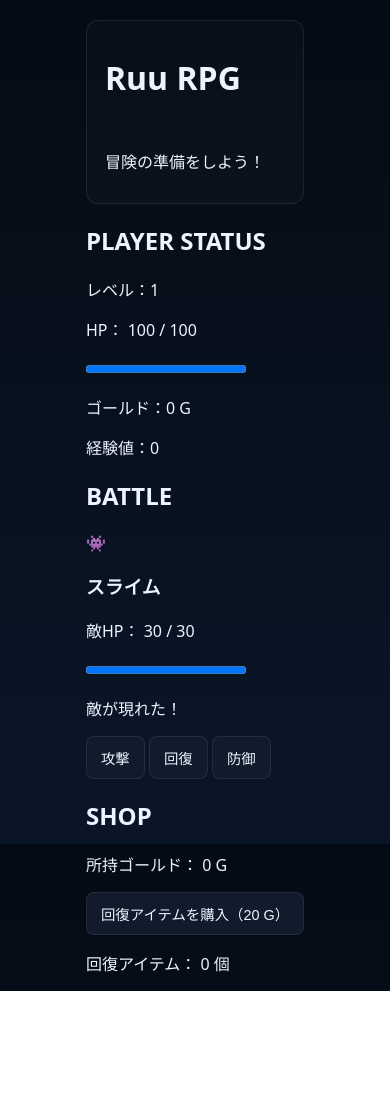
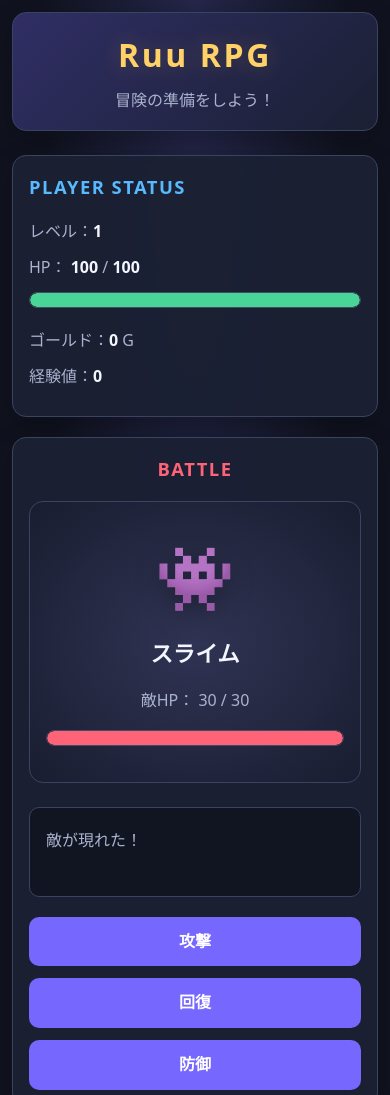
Before and after one commit to ruumo-14/ruu-RPG, a plain HTML site: page rpg.html in a window 390 px wide. Shown: the top 1095 px of the page. Before the commit the page ends 991 px from the top, so only its background shows below. Drawn offline with Linux system fonts and the light colour scheme.

Commit message:
Update rpg.css

```diff
--- a/rpg.css
+++ b/rpg.css
@@ -1,205 +1,429 @@
-/* rpg.css updates for stage/shop visuals */
-:root{
-  --bg:#08121a;
-  --panel:#0f1724;
-  --panel2:#111b2c;
-  --line:rgba(255,255,255,0.08);
-  --text:#edf3ff;
-  --muted:#a1b1c9;
-  --accent:#7ef3c6;
-  --danger:#ff6b6b;
-  --warn:#ffd166;
+
+/* ========================================
+   Ruu RPG - Main Stylesheet
+   ======================================== */
+
+/* ---------- 基本設定 ---------- */
+
+:root {
+  color-scheme: dark;
+
+  --bg: #10131f;
+  --panel: #1b2033;
+  --panel-light: #252c43;
+  --border: #394463;
+
+  --text: #f4f6ff;
+  --text-muted: #aab3ce;
+
+  --primary: #7667ff;
+  --primary-hover: #958aff;
+
+  --green: #48d597;
+  --red: #ff6378;
+  --gold: #ffd166;
+  --blue: #58b9ff;
+
+  --radius: 14px;
+  --shadow: 0 8px 24px rgb(0 0 0 / 25%);
 }
-*{box-sizing:border-box}
-html,body{height:100%}
-body{
-  margin:0;
-  background:linear-gradient(180deg,#050b14,#0a1628);
-  color:var(--text);
-  font-family: system-ui, -apple-system, BlinkMacSystemFont, "Segoe UI", sans-serif;
-  display:flex;
-  flex-direction:column;
-  align-items:center;
-  justify-content:flex-start;
-  padding:20px;
+
+* {
+  box-sizing: border-box;
 }
-header{
-  width:min(900px, 100%);
-  display:flex;
-  align-items:center;
-  justify-content:space-between;
-  gap:12px;
-  padding:14px 18px;
-  background:rgba(255,255,255,0.02);
-  border:1px solid var(--line);
-  border-radius:12px;
+
+html {
+  min-height: 100%;
+  background: var(--bg);
 }
-.title-group h1{
-  margin:0;
-  font-size:clamp(1.2rem, 2vw, 2rem);
+
+body {
+  margin: 0;
+  min-height: 100vh;
+  padding: 24px;
+
+  color: var(--text);
+  background:
+    radial-gradient(
+      ellipse at top,
+      #25264a 0%,
+      var(--bg) 55%
+    );
+
+  font-family:
+    system-ui,
+    -apple-system,
+    BlinkMacSystemFont,
+    "Segoe UI",
+    sans-serif;
+
+  line-height: 1.6;
 }
-.subtitle{
-  color:var(--muted);
-  font-size:0.8rem;
-  margin-top:4px;
+
+button {
+  font: inherit;
 }
-.top-actions{
-  display:flex;
-  gap:10px;
-  align-items:center;
+
+button:focus-visible {
+  outline: 3px solid var(--gold);
+  outline-offset: 4px;
 }
-.status-mini{display:flex;align-items:center;gap:6px}
-button, .link-btn{
-  border:1px solid var(--line);
-  background:var(--panel2);
-  color:var(--text);
-  padding:10px 14px;
-  border-radius:8px;
-  font-size:0.9rem;
-  text-decoration:none;
-  cursor:pointer;
+
+button:disabled {
+  opacity: 0.45;
+  cursor: not-allowed;
 }
-button:hover, .link-btn:hover{
-  border-color:rgba(126,243,198,.5);
+
+/* ---------- ゲーム全体 ---------- */
+
+#rpg-game {
+  width: 100%;
+  max-width: 1000px;
+  margin: 0 auto;
 }
-.game-shell{
-  width:min(900px, 100%);
-  margin-top:18px;
-  background:rgba(255,255,255,0.02);
-  border:1px solid var(--line);
-  border-radius:14px;
-  padding:18px;
+
+#game-header {
+  margin-bottom: 24px;
+  padding: 24px;
+  text-align: center;
+
+  background: linear-gradient(
+    135deg,
+    #302e65,
+    #1b2033
+  );
+
+  border: 1px solid var(--border);
+  border-radius: var(--radius);
+  box-shadow: var(--shadow);
 }
-.status-panel{
-  display:flex;
-  gap:12px;
-  margin-bottom:16px;
+
+#game-header h1 {
+  margin: 0;
+  color: var(--gold);
+
+  font-size: clamp(2rem, 5vw, 3rem);
+  font-weight: 900;
+  letter-spacing: 0.08em;
+
+  text-shadow: 0 0 24px rgb(255 209 102 / 20%);
 }
-.status-item{
-  min-width:120px;
-  border:1px solid var(--line);
-  border-radius:10px;
-  padding:10px 12px;
-  background:rgba(255,255,255,0.02);
+
+#game-message {
+  margin: 8px 0 0;
+  color: var(--text-muted);
 }
-.label{
-  display:block;
-  font-size:0.7rem;
-  color:var(--muted);
-  margin-bottom:6px;
+
+/* ---------- 共通パネル ---------- */
+
+#status-panel,
+#battle-panel,
+#shop-panel,
+#game-over-screen {
+  margin-bottom: 20px;
+  padding: 24px;
+
+  background: rgb(27 32 51 / 95%);
+  border: 1px solid var(--border);
+  border-radius: var(--radius);
+  box-shadow: var(--shadow);
 }
-.canvas-wrap{
-  width:100%;
-  display:flex;
-  justify-content:center;
-  background:#040b14;
-  border:1px solid var(--line);
-  border-radius:12px;
-  overflow:hidden;
+
+section h2 {
+  margin-top: 0;
+  margin-bottom: 18px;
+
+  font-size: 1.15rem;
+  letter-spacing: 0.08em;
 }
-canvas{
-  display:block;
-  width:min(100%, 640px);
-  height:auto;
-  image-rendering:pixelated;
-  background:#06111c;
+
+#status-panel h2,
+#shop-panel h2 {
+  color: var(--blue);
 }
-.hint{
-  color:var(--muted);
-  text-align:center;
-  margin:12px 0 0;
-  font-size:0.8rem;
+
+#battle-panel h2 {
+  color: var(--red);
 }
-.modal {
-  position: fixed;
-  inset: 0;
-  background: rgba(0, 0, 0, 0.6);
-  display: none;
-  align-items: center;
-  justify-content: center;
-  padding: 20px;
-  z-index: 50;
+
+#status-panel p {
+  margin: 10px 0;
+  color: var(--text-muted);
 }
-.modal.show {
-  display: flex;
+
+#status-panel span,
+#shop-panel span {
+  color: var(--text);
+  font-weight: 700;
 }
-.modal-content {
-  width: min(420px, 100%);
-  background: var(--panel);
-  border: 1px solid var(--line);
-  border-radius: 14px;
-  padding: 20px;
-  box-shadow: 0 20px 40px rgba(0, 0, 0, 0.35);
-  position: relative;
+
+/* ---------- HPバー ---------- */
+
+progress {
+  display: block;
+  width: 100%;
+  height: 16px;
+
+  overflow: hidden;
+  appearance: none;
+  -webkit-appearance: none;
+
+  background: #090c16;
+  border: 1px solid #424a64;
+  border-radius: 999px;
 }
-.modal-content h2 {
-  margin: 0;
+
+progress::-webkit-progress-bar {
+  background: #090c16;
+  border-radius: 999px;
+}
+
+progress::-webkit-progress-value {
+  background: var(--green);
+  border-radius: 999px;
+  transition: width 0.25s ease;
+}
+
+progress::-moz-progress-bar {
+  background: var(--green);
+  border-radius: 999px;
+}
+
+#enemy-hp-bar::-webkit-progress-value {
+  background: var(--red);
+}
+
+#enemy-hp-bar::-moz-progress-bar {
+  background: var(--red);
+}
+
+#player-hp-bar,
+#enemy-hp-bar {
+  margin: 12px 0 20px;
+}
+
+/* ---------- 戦闘エリア ---------- */
+
+#battle-panel {
+  text-align: center;
+}
+
+#enemy-area {
+  max-width: 440px;
+  margin: 0 auto 24px;
+  padding: 24px;
+
+  background:
+    radial-gradient(
+      ellipse at center,
+      #303454,
+      #191d30
+    );
+
+  border: 1px solid var(--border);
+  border-radius: var(--radius);
+}
+
+#enemy-icon {
+  margin: 8px 0;
+  font-size: clamp(4rem, 12vw, 6rem);
+
+  filter: drop-shadow(
+    0 8px 12px rgb(0 0 0 / 30%)
+  );
+
+  animation: enemy-float 2.5s ease-in-out infinite;
+}
+
+#enemy-name {
+  margin: 8px 0;
   font-size: 1.4rem;
 }
-.modal-actions,
-.shop-actions {
+
+#enemy-area p {
+  color: var(--text-muted);
+}
+
+#battle-log {
+  min-height: 90px;
+  margin: 20px 0;
+  padding: 16px;
+
+  text-align: left;
+  color: var(--text-muted);
+
+  background: #111522;
+  border: 1px solid var(--border);
+  border-radius: 10px;
+}
+
+#battle-log p {
+  margin: 4px 0;
+}
+
+/* ---------- ボタン ---------- */
+
+#battle-actions {
   display: flex;
-  gap: 10px;
-  justify-content: flex-end;
-  margin-top: 16px;
+  flex-wrap: wrap;
+  justify-content: center;
+  gap: 12px;
 }
-.gold-wrap {
-  display: flex;
-  align-items: center;
-  gap: 8px;
-  padding: 8px 10px;
-  border: 1px solid var(--line);
-  border-radius: 8px;
-  background: rgba(255,255,255,0.02);
+
+#battle-actions button,
+#buy-potion-button,
+#restart-button {
+  min-height: 46px;
+  padding: 11px 22px;
+
+  color: white;
+  background: var(--primary);
+  border: 1px solid transparent;
+  border-radius: 10px;
+
+  font-weight: 700;
+  cursor: pointer;
+
+  transition:
+    background 0.2s ease,
+    transform 0.2s ease,
+    box-shadow 0.2s ease;
 }
-.gold-wrap .label {
-  margin-bottom: 0;
+
+#battle-actions button:hover:not(:disabled),
+#buy-potion-button:hover:not(:disabled),
+#restart-button:hover:not(:disabled) {
+  background: var(--primary-hover);
+  transform: translateY(-2px);
+  box-shadow: 0 5px 15px rgb(118 103 255 / 20%);
 }
-.modal-content.full {
-  width: 100%;
-  height: 100%;
-  border-radius: 0;
-  display: flex;
-  flex-direction: column;
+
+#attack-button {
+  background: #b83d55;
 }
-.shop-items {
-  margin-top: 16px;
-  overflow: auto;
-  flex: 1 1 auto;
+
+#attack-button:hover:not(:disabled) {
+  background: #df4d68;
 }
-.shop-effects {
-  position: absolute;
-  left: 16px;
-  right: 16px;
-  bottom: 16px;
-  pointer-events: none;
+
+#heal-button {
+  background: #21885f;
 }
-.purchase-effect {
-  display: inline-block;
-  background: rgba(126,243,198,0.12);
-  color: var(--accent);
-  border: 1px solid rgba(126,243,198,0.25);
-  padding: 8px 12px;
-  border-radius: 8px;
-  margin-top: 6px;
-  transform: translateY(0);
-  opacity: 1;
-  transition: transform 0.6s ease, opacity 0.6s ease;
+
+#heal-button:hover:not(:disabled) {
+  background: #2ca876;
 }
-.purchase-effect.fade {
-  transform: translateY(-30px);
-  opacity: 0;
+
+#defend-button {
+  background: #286da5;
 }
-.stage-list { margin-top:8px }
-.stage-row { border-bottom:1px solid rgba(255,255,255,0.03); padding:6px 0 }
-.stage-row button[disabled] { opacity: 0.5 }
-@media (max-width:640px){
-  header{
-    flex-direction:column;
-    align-items:flex-start;
+
+#defend-button:hover:not(:disabled) {
+  background: #3589c9;
+}
+
+/* ---------- ショップ ---------- */
+
+#shop-panel p {
+  color: var(--text-muted);
+}
+
+#shop-gold {
+  color: var(--gold) !important;
+}
+
+#buy-potion-button {
+  margin: 8px 0;
+  background: #8056c9;
+}
+
+#potion-count {
+  color: var(--green) !important;
+}
+
+/* ---------- ゲームオーバー ---------- */
+
+#game-over-screen {
+  text-align: center;
+  border-color: #78384c;
+  background: linear-gradient(
+    135deg,
+    #381e30,
+    #1b2033
+  );
+}
+
+#game-over-screen h2 {
+  color: var(--red);
+  font-size: 2rem;
+}
+
+#game-over-screen p {
+  color: var(--text-muted);
+}
+
+#restart-button {
+  margin-top: 12px;
+}
+
+/* ---------- hidden属性を確実に反映 ---------- */
+
+[hidden] {
+  display: none !important;
+}
+
+/* ---------- アニメーション ---------- */
+
+@keyframes enemy-float {
+  0%,
+  100% {
+    transform: translateY(0);
   }
-  .top-actions{
-    width:100%;
-    justify-content:space-between;
+
+  50% {
+    transform: translateY(-8px);
   }
 }
+
+/* ---------- スマートフォン ---------- */
+
+@media (max-width: 600px) {
+  body {
+    padding: 12px;
+  }
+
+  #game-header,
+  #status-panel,
+  #battle-panel,
+  #shop-panel,
+  #game-over-screen {
+    padding: 16px;
+  }
+
+  #battle-actions {
+    display: grid;
+    grid-template-columns: 1fr;
+  }
+
+  #battle-actions button,
+  #buy-potion-button,
+  #restart-button {
+    width: 100%;
+  }
+
+  #enemy-area {
+    padding: 16px;
+  }
+}
+
+/* ---------- 動きを減らす設定 ---------- */
+
+@media (prefers-reduced-motion: reduce) {
+  *,
+  *::before,
+  *::after {
+    animation-duration: 0.01ms !important;
+    animation-iteration-count: 1 !important;
+    transition-duration: 0.01ms !important;
+  }
+}
```
